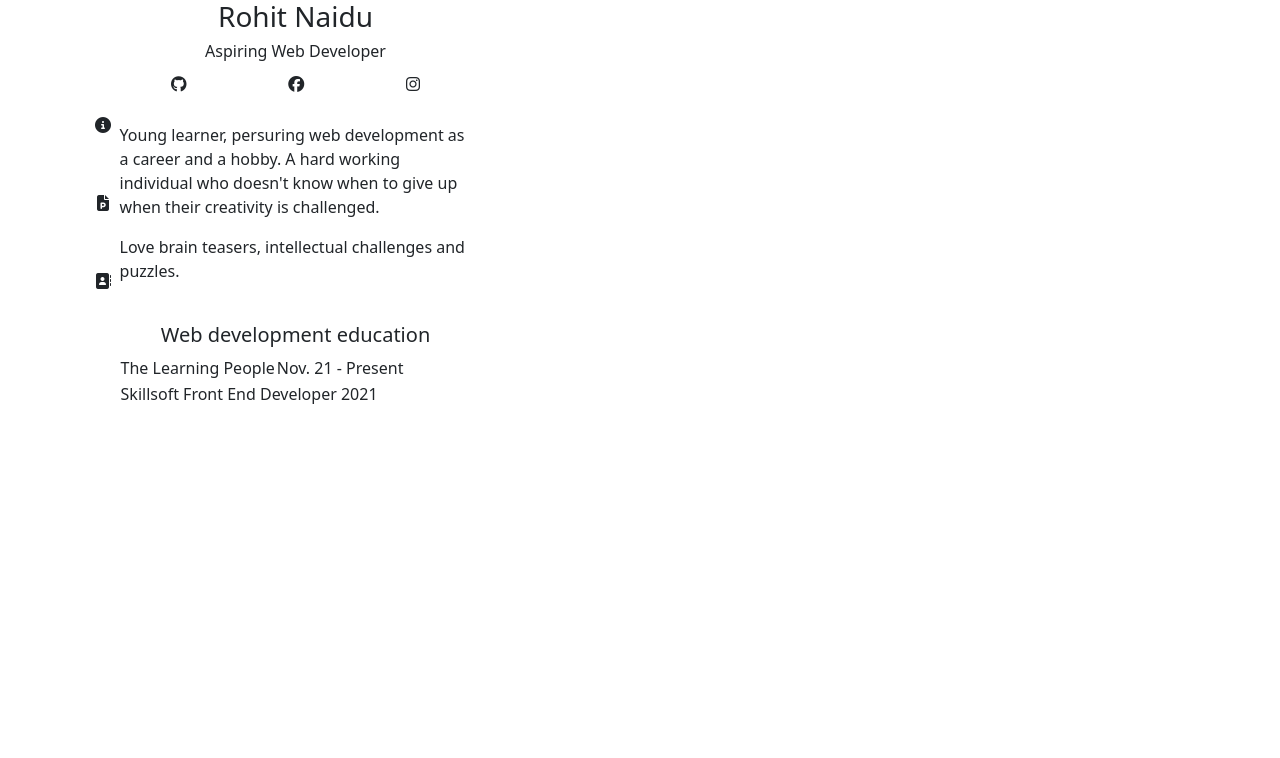
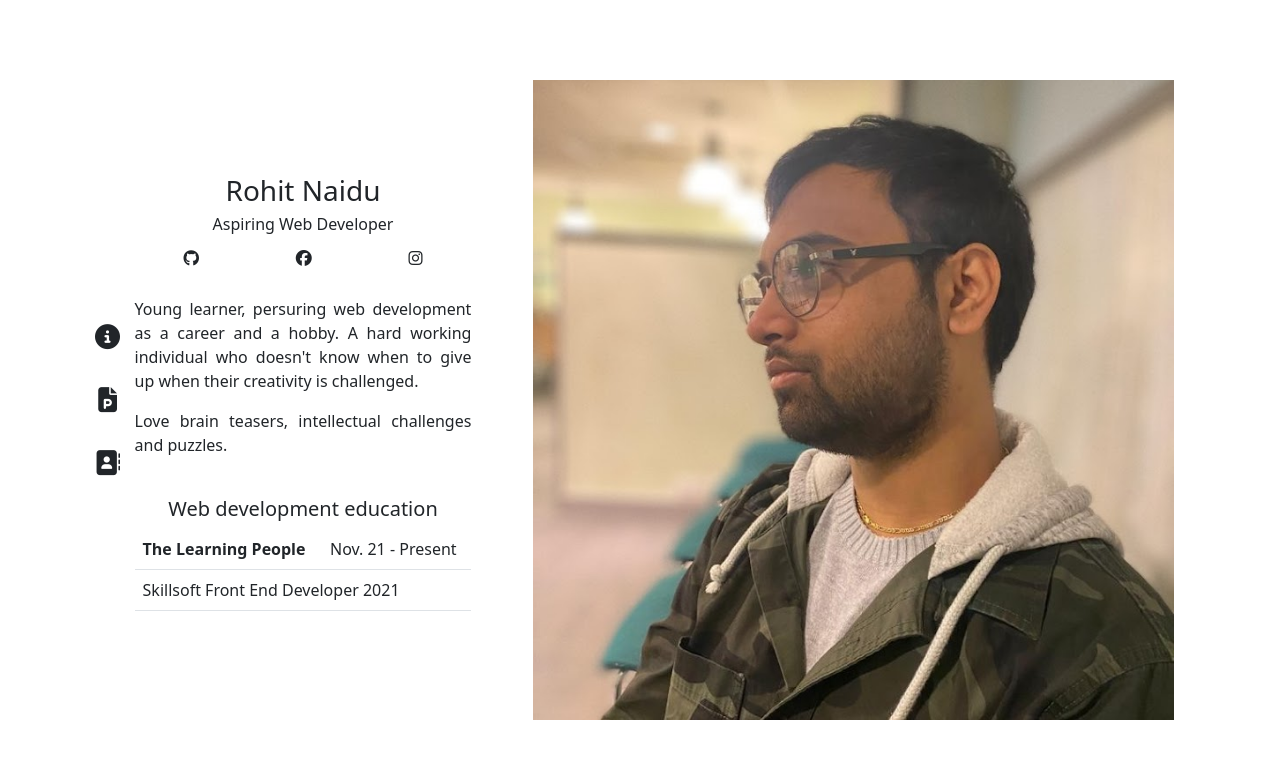
Before and after one commit to rohtett/myportfolio, a plain HTML site: page index.html in a window 1280 px wide. Drawn offline with nearby package versions, Linux system fonts and the light colour scheme.

Commit message:
adjusted bootstrap grip breakpoints

```diff
--- a/index.html
+++ b/index.html
@@ -10,21 +10,23 @@
 	<link rel="stylesheet" href="static/css/index.css">
 </head>
 <body>
-	<div class="container" id="wrapper">
-	<div class="row h-100">
-			<div class="col-sm-5 row" id="container">
-				<div class="col-sm-1 align-items-center d-flex">
-					<nav class ="d-flex flex-column" id="menu">
-						<a href="index.html"class="btn menu-icon fas fa-info-circle" data-toggle="tooltip" data-placement="left" title="about me"></a>
+	<div class="container" id="container">
+		<div class="row h-100" id="wrapper">
+		<!-- bootstrap grid https://getbootstrap.com/docs/4.0/layout/grid/ -->
+			<div class="col-md-5 row">
+				<div class="col-md-1 align-items-center d-sm-flex h-100">
+					<nav class ="" id="menu">
+					<!-- fontawesome stuff https://fontawesome.com/v6.0 -->
+						<a href="index.html"class="btn menu-icon fas fa-info-circle" data-toggle="tooltip" title="about me"></a>
 						<br>
 						<br>
-						<a class="btn menu-icon fas fa-file-powerpoint"href="my-portfolio.html" data-toggle="tooltip" data-placement="left" title="portfolio"></a>
+						<a class="btn menu-icon fas fa-file-powerpoint"href="my-portfolio.html" data-toggle="tooltip" title="portfolio"></a>
 						<br>
 						<br>
-						<a class="btn menu-icon fas fa-address-book" href="contact-me.html" data-toggle="tooltip" data-placement="left" title="contact details"></a>
+						<a class="btn menu-icon fas fa-address-book" href="contact-me.html" data-toggle="tooltip" title="contact details"></a>
 					</nav>
 				</div>
-				<div class="col-sm-10 d-flex align-items-center">
+				<div class="col-md-10 d-flex align-items-center h-100">
 					<div id="content">
 						<h3 class="h3 text-center"> Rohit Naidu</h3>
 						<h6 class="h6 text-center"> Aspiring Web Developer</h6>
@@ -38,29 +40,35 @@
 						<p>Love brain teasers, intellectual challenges and puzzles.</p>
 						<br>
 						<h5 class="h5 text-center">Web development education</h5>
-						<table>
-							<tr class="w100">
-								<td>The Learning People</td>
+						<!-- bootstrap table layout https://getbootstrap.com/docs/4.0/content/tables/ -->
+						<table class="table">
+							<tr>
+								<td><strong>The Learning People</strong></td>
 								<td>Nov. 21 - Present</td>
-							</th>
+							</tr>
 							<tr>
 								<td colspan="2">Skillsoft Front End Developer 2021</td>
 							<tr>
 						</table>
 					</div>
 				</div>
-				<div class="col-sm-1">
+				<div class="col-md-1">
 				</div>
 			</div>
-			<div class="col-sm-7" id="image-padding">
+			<!-- bootstrap breakpoints determined using this link as reference https://getbootstrap.com/docs/4.0/content/tables/ -->
+			<div class="col-md-7 d-none d-md-block" id="image-padding">
+				<div class="align-items-center d-flex h-100">
+					<div id="selfie">
+					</div>
+				</div>
 			</div>
 		</div>
 	</div>
 </body>
 <footer>
 	<!-- bootstrap js dependencies, jQuery and popper.js -->
+	<script src="https://code.jquery.com/jquery-3.6.0.slim.js" integrity="sha256-HwWONEZrpuoh951cQD1ov2HUK5zA5DwJ1DNUXaM6FsY=" crossorigin="anonymous"></script>
 	<script src="https://cdn.jsdelivr.net/npm/@popperjs/core@2.10.2/dist/umd/popper.min.js" integrity="sha384-7+zCNj/IqJ95wo16oMtfsKbZ9ccEh31eOz1HGyDuCQ6wgnyJNSYdrPa03rtR1zdB" crossorigin="anonymous"></script>
-	<script src="https://code.jquery.com/jquery-3.6.0.slim.js" integrity="sha256-HwWONEZrpuoh951cQD1ov2HUK5zA5DwJ1DNUXaM6FsY=" crossorigin="anonymous"></script>
 	<!-- bootstrep js cdn -->
 	<script src="https://cdn.jsdelivr.net/npm/bootstrap@5.1.3/dist/js/bootstrap.min.js" integrity="sha384-QJHtvGhmr9XOIpI6YVutG+2QOK9T+ZnN4kzFN1RtK3zEFEIsxhlmWl5/YESvpZ13" crossorigin="anonymous"></script>
 	<!-- fontawesome cdn -->
--- a/static/css/index.css
+++ b/static/css/index.css
@@ -1,11 +1,13 @@
-@media screen and (min-width: 1200px) and (min-height: 850px){
-	body {
+#image-padding {
+	height: 100vh;
+}
+#selfie {
+	width: 100%;
+	height: 80vh;
 	background-image: url("../media/selfie.jpg");
 	background-repeat: no-repeat;
-		background-position: right top;
-	}
-	#wrapper {
-		height: 100vh;
+	background-position: right center;
+	background-size: 100% auto;
 }
 #content {
 	width: 100%;
@@ -33,12 +35,3 @@
 	text-decoration: none;
 	color: black;
 }
-}
-@media screen and (max-width: 1199px( {
-	#menu {
-		text-align: center;
-		z-index: 1;
-		display: flex!important;
-		order: 2;
-	}
-}
```
Also changed, not shown: contact-me.html (+12 -9 lines), my-portfolio.html (+22 -18 lines). Lines whose indentation alone changed are shown as unchanged.
